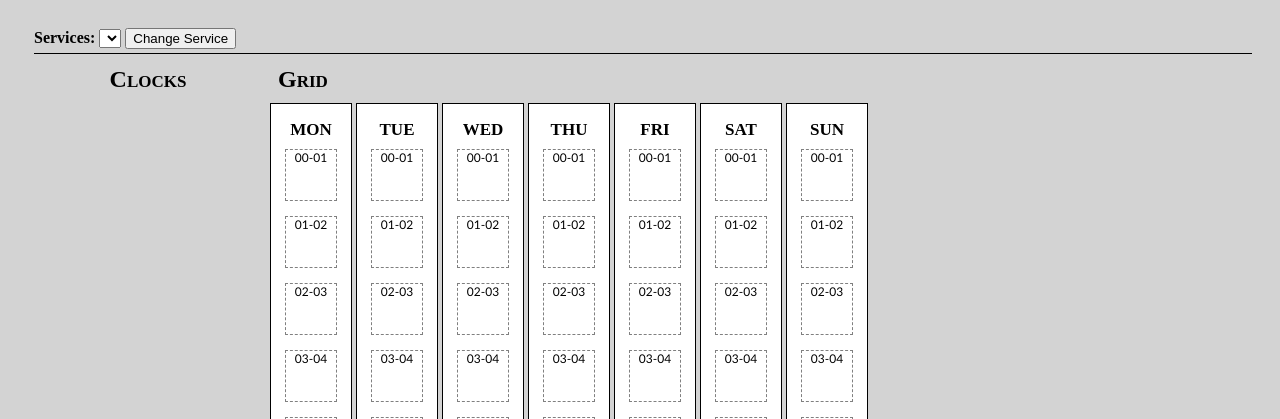
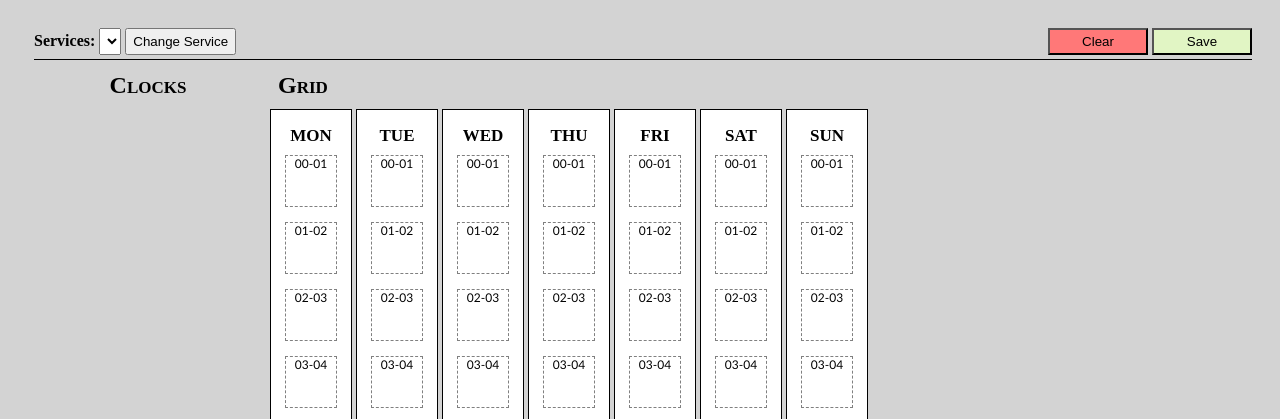
Before and after one commit to waynemerricks/rivendell-html, a PHP site: page / in a window 1280 px wide. Shown: the top 419 px of the page. Run offline with PHP 8.4, Linux system fonts and the light colour scheme; data that the repository does not hold is empty.

Commit message:
Added entry point for saving a grid via javascript

```diff
--- a/rdlogmanager/grid/css/grid.css
+++ b/rdlogmanager/grid/css/grid.css
@@ -131,8 +131,40 @@ div.clock > div.data {
 
 }
 
+#services select, input {
+
+  height: 2em;
+
+}
+
 #services label {
 
   font-weight: bold;
 
 }
+
+/* Grid Clear, Save */
+#gridform {
+
+  float:right;
+
+}
+
+#gridform button {
+
+  width: 100px;
+  height: 2em;
+
+}
+
+button.red {
+
+  background: #FF7878;
+
+}
+
+button.green {
+
+  background: #E1F5C4;
+
+}
--- a/rdlogmanager/grid/index.php
+++ b/rdlogmanager/grid/index.php
@@ -45,6 +45,10 @@
               </select>
             </label>
             <input type="submit" value="Change Service">
+            <div id="gridform">
+              <button class="red" type="button" onClick="emptyGrid()">Clear</button>
+              <button class="green" type="button" onClick="saveGrid('<?php echo $serviceNames[$selectedService]; ?>')">Save</button>
+           </div>
           </form>
         </div>
         <div id="clocks">
@@ -111,10 +115,8 @@
           </div>
 <?php
     }//End days loop
-
 ?>
       </div>
-
 <?php
 
   //Close DB
--- a/rdlogmanager/grid/js/grid.js
+++ b/rdlogmanager/grid/js/grid.js
@@ -200,11 +200,38 @@ function clearGrid(gridId){
   dataDiv.innerHTML = '';
   dataDiv.style.display = 'none';
 
-  //Make sure close has default margin-top offset
+  //Make sure close is hidden
   var closeDiv = document.getElementsByName(gridId + 'Close');
   closeDiv[0].style.display = 'none';
 
 }
 
+/**
+ * Clears all grid entries
+ */
+function emptyGrid(){
+
+  if(confirm('Clear current grid of all clocks?')){
+
+    for(i = 0; i < 168; i++)
+      clearGrid('clock' + i);
+
+  }
+
+}
+
+/**
+ * Saves the current grid in the services table
+ */
+function saveGrid(serviceName){
+
+  if(confirm('Save current grid for ' + serviceName + '?')){
+
+    //TODO
+
+  }
+
+}
+
 //Hook into web page load
 window.addEventListener('load', onLoaded, false);
```
